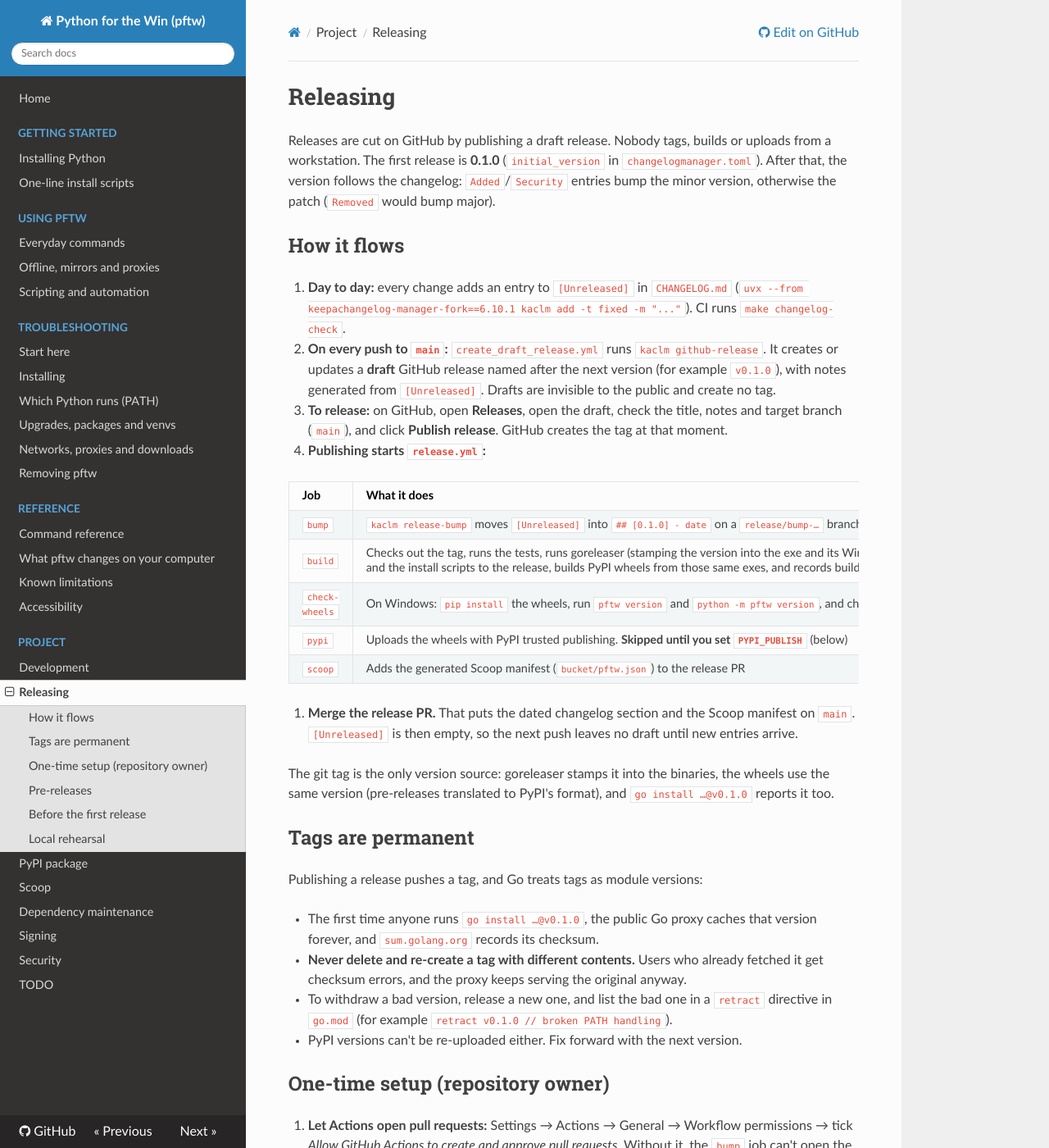
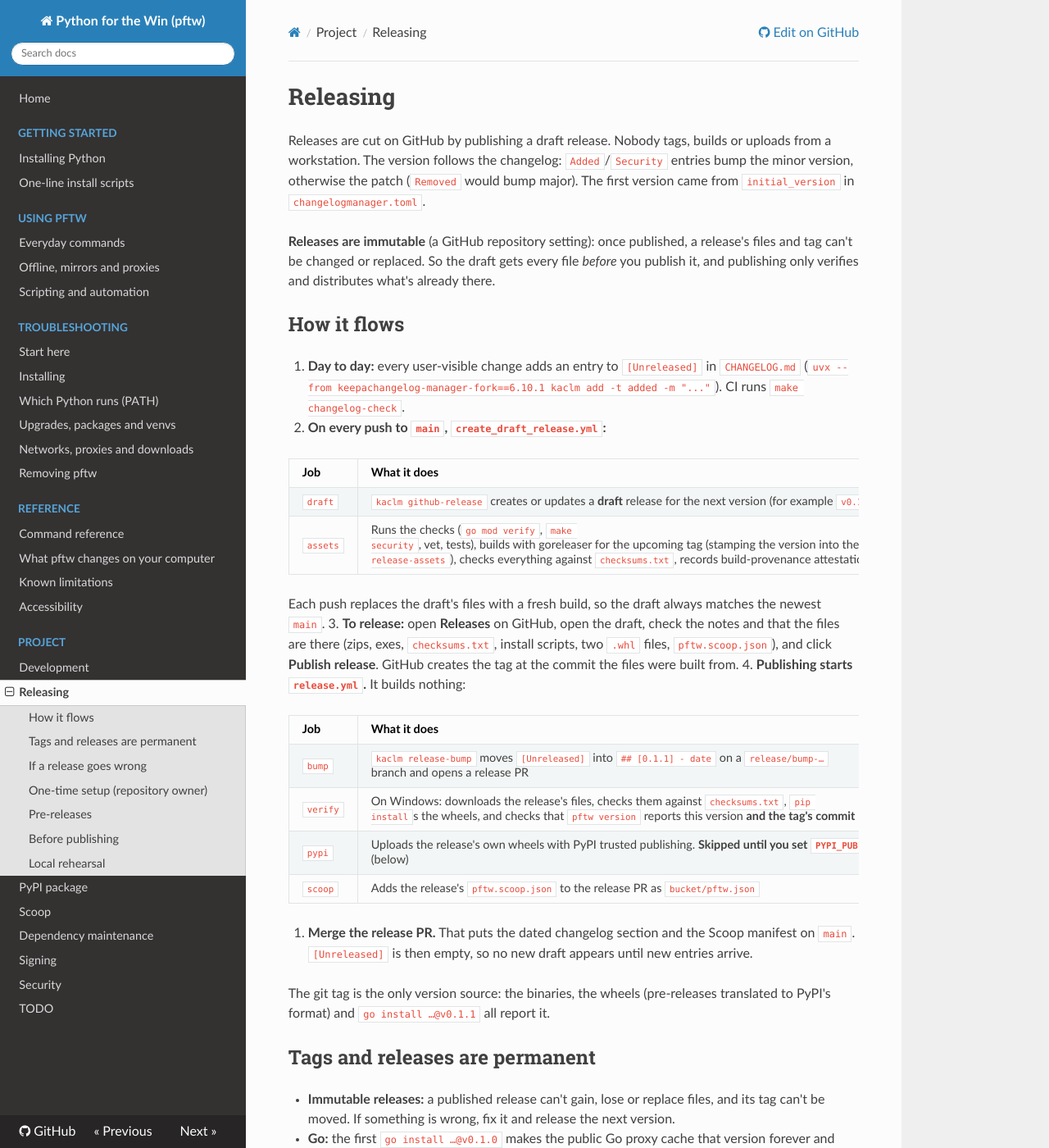
Before and after one commit to matthewdeanmartin/python_for_the_win, an MkDocs documentation site: the page built from docs/releasing.md, in a window 1280 px wide and 1400 px high. Shown: the whole window at 82% size. Built offline with MkDocs 1.6.1, drawn with Linux system fonts in a browser that asks for light colours; nearby versions of some CDN libraries; some of the changed text lies outside the part shown.

Commit message:
Attach release files at draft time

```diff
--- a/docs/releasing.md
+++ b/docs/releasing.md
@@ -1,46 +1,64 @@
 # Releasing
 
 Releases are cut on GitHub by publishing a draft release. Nobody tags, builds or uploads from a workstation.
-The first release is **0.1.0** (`initial_version` in `changelogmanager.toml`). After that, the version follows
-the changelog: `Added`/`Security` entries bump the minor version, otherwise the patch (`Removed` would bump
-major).
+The version follows the changelog: `Added`/`Security` entries bump the minor version, otherwise the patch
+(`Removed` would bump major). The first version came from `initial_version` in `changelogmanager.toml`.
+
+**Releases are immutable** (a GitHub repository setting): once published, a release's files and tag can't be
+changed or replaced. So the draft gets every file *before* you publish it, and publishing only verifies and
+distributes what's already there.
 
 ## How it flows
 
-1. **Day to day:** every change adds an entry to `[Unreleased]` in `CHANGELOG.md`
-   (`uvx --from keepachangelog-manager-fork==6.10.1 kaclm add -t fixed -m "..."`). CI runs `make changelog-check`.
-2. **On every push to `main`:** `create_draft_release.yml` runs `kaclm github-release`. It creates or updates a
-   **draft** GitHub release named after the next version (for example `v0.1.0`), with notes generated from
-   `[Unreleased]`. Drafts are invisible to the public and create no tag.
-3. **To release:** on GitHub, open **Releases**, open the draft, check the title, notes and target branch
-   (`main`), and click **Publish release**. GitHub creates the tag at that moment.
-4. **Publishing starts `release.yml`:**
+1. **Day to day:** every user-visible change adds an entry to `[Unreleased]` in `CHANGELOG.md`
+   (`uvx --from keepachangelog-manager-fork==6.10.1 kaclm add -t added -m "..."`). CI runs `make changelog-check`.
+2. **On every push to `main`, `create_draft_release.yml`:**
 
    | Job | What it does |
    |---|---|
-   | `bump` | `kaclm release-bump` moves `[Unreleased]` into `## [0.1.0] - date` on a `release/bump-…` branch and opens a release PR |
-   | `build` | Checks out the tag, runs the tests, runs goreleaser (stamping the version into the exe and its Windows file properties), attaches zips, exes, `checksums.txt` and the install scripts to the release, builds PyPI wheels from those same exes, and records build-provenance attestations |
-   | `check-wheels` | On Windows: `pip install` the wheels, run `pftw version` and `python -m pftw version`, and check the version |
-   | `pypi` | Uploads the wheels with PyPI trusted publishing. **Skipped until you set `PYPI_PUBLISH`** (below) |
-   | `scoop` | Adds the generated Scoop manifest (`bucket/pftw.json`) to the release PR |
+   | `draft` | `kaclm github-release` creates or updates a **draft** release for the next version (for example `v0.1.1`), with notes from `[Unreleased]`. Drafts are private and create no tag |
+   | `assets` | Runs the checks (`go mod verify`, `make security`, vet, tests), builds with goreleaser for the upcoming tag (stamping the version into the exe and its Windows file properties) without publishing, builds the PyPI wheels and Scoop manifest from those exes (`make release-assets`), checks everything against `checksums.txt`, records build-provenance attestations, attaches all files to the draft, and pins the draft to this exact commit |
+
+   Each push replaces the draft's files with a fresh build, so the draft always matches the newest `main`.
+3. **To release:** open **Releases** on GitHub, open the draft, check the notes and that the files are there
+   (zips, exes, `checksums.txt`, install scripts, two `.whl` files, `pftw.scoop.json`), and click **Publish
+   release**. GitHub creates the tag at the commit the files were built from.
+4. **Publishing starts `release.yml`.** It builds nothing:
+
+   | Job | What it does |
+   |---|---|
+   | `bump` | `kaclm release-bump` moves `[Unreleased]` into `## [0.1.1] - date` on a `release/bump-…` branch and opens a release PR |
+   | `verify` | On Windows: downloads the release's files, checks them against `checksums.txt`, `pip install`s the wheels, and checks that `pftw version` reports this version **and the tag's commit** |
+   | `pypi` | Uploads the release's own wheels with PyPI trusted publishing. **Skipped until you set `PYPI_PUBLISH`** (below) |
+   | `scoop` | Adds the release's `pftw.scoop.json` to the release PR as `bucket/pftw.json` |
 
 5. **Merge the release PR.** That puts the dated changelog section and the Scoop manifest on `main`.
-   `[Unreleased]` is then empty, so the next push leaves no draft until new entries arrive.
+   `[Unreleased]` is then empty, so no new draft appears until new entries arrive.
 
-The git tag is the only version source: goreleaser stamps it into the binaries, the wheels use the same
-version (pre-releases translated to PyPI's format), and `go install …@v0.1.0` reports it too.
+The git tag is the only version source: the binaries, the wheels (pre-releases translated to PyPI's format) and
+`go install …@v0.1.1` all report it.
 
-## Tags are permanent
+## Tags and releases are permanent
 
-Publishing a release pushes a tag, and Go treats tags as module versions:
+- **Immutable releases:** a published release can't gain, lose or replace files, and its tag can't be moved.
+  If something is wrong, fix it and release the next version.
+- **Go:** the first `go install …@v0.1.0` makes the public Go proxy cache that version forever and records its
+  checksum in `sum.golang.org`. Never re-create a tag with different contents. To warn people off a bad
+  version, release a new one and add `retract v0.1.0 // reason` to `go.mod`.
+- **PyPI** versions can't be re-uploaded either.
 
-- The first time anyone runs `go install …@v0.1.0`, the public Go proxy caches that version forever, and
-  `sum.golang.org` records its checksum.
-- **Never delete and re-create a tag with different contents.** Users who already fetched it get checksum
-  errors, and the proxy keeps serving the original anyway.
-- To withdraw a bad version, release a new one, and list the bad one in a `retract` directive in `go.mod`
-  (for example `retract v0.1.0 // broken PATH handling`).
-- PyPI versions can't be re-uploaded either. Fix forward with the next version.
+## If a release goes wrong
+
+Fix forward. Example: v0.1.0 was published before files were attached at draft time, so its upload step failed
+against the now-immutable release, and v0.1.0 has the source code but no downloads:
+
+1. Merge that release's PR anyway, so the changelog records what was released.
+2. Pull `main`, add an entry describing the fix for users, and push. For v0.1.0:
+   `kaclm add -t fixed -m "Release downloads (exe, zips, wheels, install scripts) are attached; 0.1.0 shipped source only."`
+3. A new draft (`v0.1.1`) appears with all files attached. Check it, then publish it.
+
+A failed `release.yml` run can be re-run from the Actions tab: `verify`, `pypi` and `scoop` only read the
+release, so re-running them is safe.
 
 ## One-time setup (repository owner)
 
@@ -54,30 +72,30 @@
    2. In GitHub, create an environment named `pypi` (optionally requiring your approval).
    3. Add a repository **variable** (not a secret) `PYPI_PUBLISH` = `true`.
 
-   Until then, releases still build, test and attach everything, and the `pypi` job shows as skipped.
-   The wheels remain downloadable from the run's artifacts for 7 days.
+   Until then, releases still carry the wheels as downloadable files, and the `pypi` job shows as skipped.
+   Re-running a release's `pypi` job later publishes that release's wheels.
 
 ## Pre-releases
 
-Set the draft's tag to a pre-release such as `v0.2.0-rc.1` and tick *Set as a pre-release* before publishing.
-goreleaser marks it as a pre-release, the wheel version becomes `0.2.0rc1`, and pip and the install scripts
-skip it unless asked for that version. `go install …@latest` also ignores it.
+Edit the draft's tag to a pre-release such as `v0.2.0-rc.1` and tick *Set as a pre-release* before publishing,
+then wait for the `assets` job to rebuild for the new tag (re-run *Create Draft Release* from the Actions tab).
+The wheel version becomes `0.2.0rc1`; pip, the install scripts and `go install …@latest` skip it unless asked
+for that version.
 
-## Before the first release
+## Before publishing
 
 1. Do the one-time setup above.
-2. On a fresh Windows account, run the release candidate (download the `pftw-windows-amd64` artifact from CI):
-   double-click → defaults → finish. In a new terminal, check `python --version`,
-   `python -m pip install --only-binary=:all: requests` and `python -m venv .venv`. Repeat with another Python
-   already on PATH.
-3. Push to `main`, confirm the draft release says `v0.1.0` with sensible notes, then publish it.
-4. Afterwards, check the release assets, `checksums.txt`, the attestations (`gh attestation verify`), the
-   release PR, and (if enabled) the PyPI page. Then merge the release PR.
-5. Test `scoop bucket add pftw https://github.com/matthewdeanmartin/python_for_the_win`, `scoop install pftw/pftw`,
-   and `go install github.com/matthewdeanmartin/python_for_the_win/cmd/pftw@v0.1.0` (`pftw version` should say 0.1.0).
+2. On a fresh Windows account, try the draft's `pftw_<version>_windows_amd64.exe`: double-click → defaults →
+   finish. In a new terminal, check `python --version`, `python -m pip install --only-binary=:all: requests`
+   and `python -m venv .venv`. Repeat with another Python already on PATH.
+3. Publish, then check the `release.yml` run, the release PR, the attestations (`gh attestation verify`), and
+   (if enabled) the PyPI page. Merge the release PR.
+4. Test `scoop bucket add pftw https://github.com/matthewdeanmartin/python_for_the_win`, `scoop install pftw/pftw`,
+   and `go install github.com/matthewdeanmartin/python_for_the_win/cmd/pftw@<tag>` (`pftw version` should match).
 
 ## Local rehearsal
 
-`go run github.com/goreleaser/goreleaser/v2@v2.18.0 release --snapshot --clean` builds everything into
-`dist/release` without publishing, and leaves the committed Windows resources untouched.
-`make release-wheels VERSION=0.1.0` then builds wheels from those binaries. CI also runs a snapshot on every push.
+`GORELEASER_CURRENT_TAG=v0.1.1 go run github.com/goreleaser/goreleaser/v2@v2.18.0 release --clean --skip=publish,validate`
+builds exactly what the `assets` job builds, then `make release-assets VERSION=v0.1.1` assembles and checks
+`dist/assets`. That build stamps the version into the committed Windows resource files; restore them with
+`make resources`. A plain `--snapshot` build (as CI runs on every push) leaves them untouched.
```
Also changed, not shown: .goreleaser.yaml (+2 -8 lines), docs/TODO.md (+3 -6 lines), docs/pypi.md (+5 -4 lines), spec/spec.md (+10 -8 lines), 3 other files.
